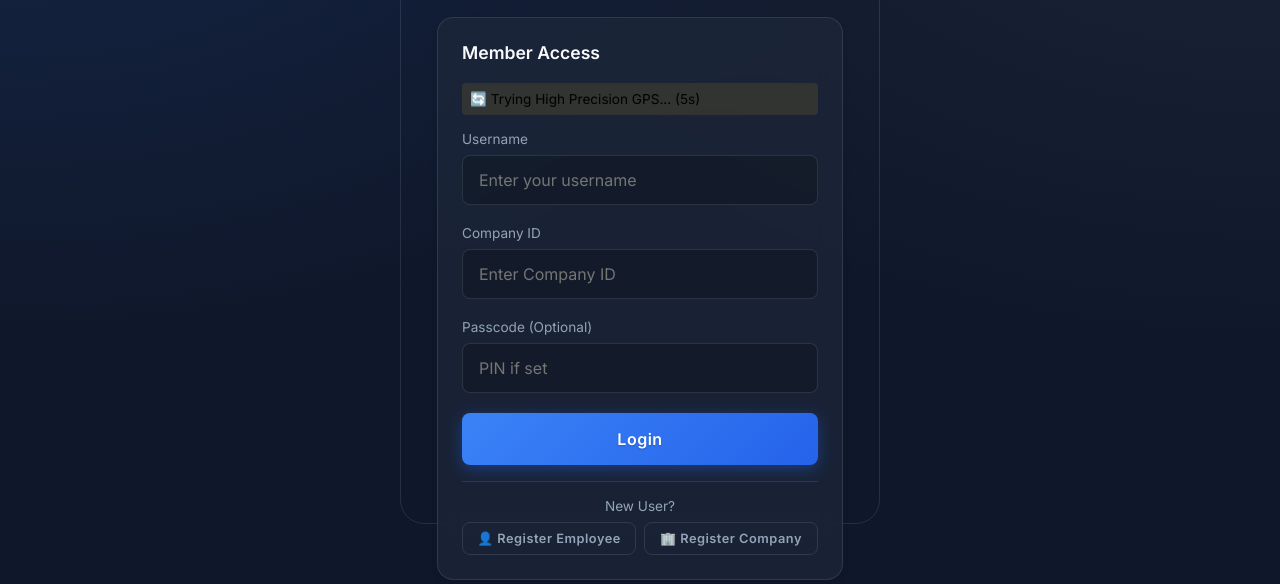
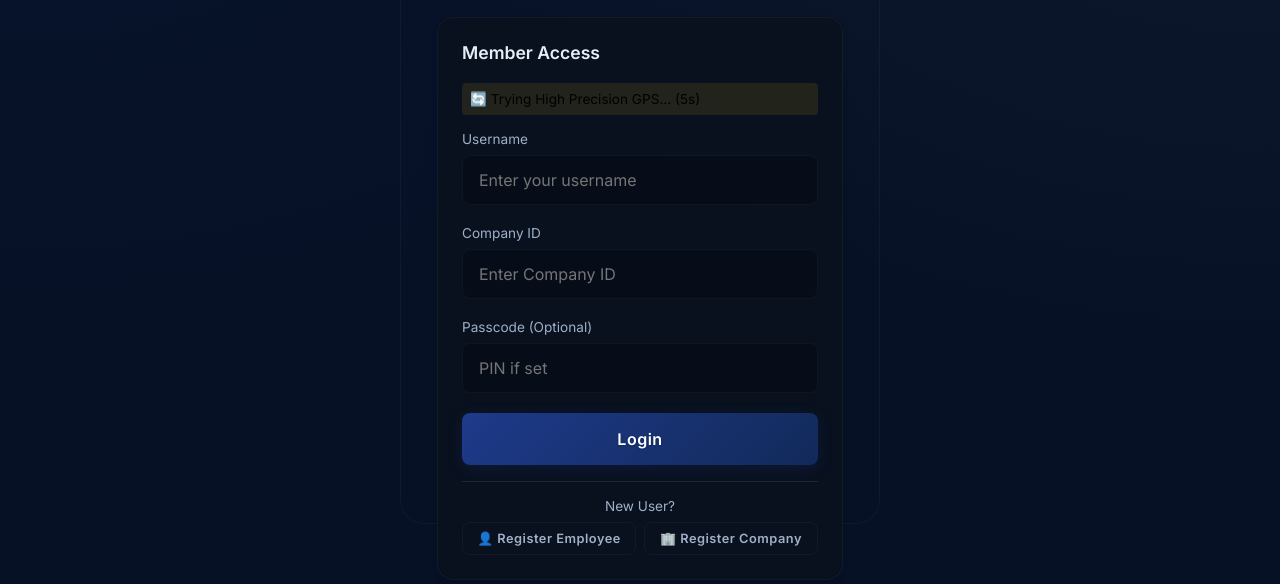
Before and after one commit to alhassanalifa99-lab/employee-tracker, a plain HTML site: page index.html in a window 1280 px wide. Shown: the part 216-800 px from the top of the page. Drawn offline with Linux system fonts and the light colour scheme.

Commit message:
update spp ui and files

```diff
--- a/style.css
+++ b/style.css
@@ -1,27 +1,24 @@
 :root {
-    /* --- PREMIUM THEME: Glassmorphism & Deep Blue --- */
+    /* --- Dark Comfortable Theme --- */
 
-    /* Backgrounds: Deep Gradient */
-    --bg-dark: #0f172a;
-    --bg-gradient: linear-gradient(135deg, #0f172a 0%, #1e1b4b 100%);
+    /* Backgrounds: Deep comfortable navy */
+    --bg-dark: #061126;
+    --bg-gradient: linear-gradient(135deg, #061126 0%, #0b1a2b 100%);
 
-    /* Glassmorphism Cards */
-    --card-bg: rgba(30, 41, 59, 0.7);
-    /* Translucent */
-    --card-border: rgba(255, 255, 255, 0.1);
-    --card-blur: 12px;
+    /* Cards and surfaces */
+    --card-bg: rgba(10, 18, 30, 0.82);
+    --card-border: rgba(255, 255, 255, 0.04);
+    --card-blur: 10px;
 
-    /* Primary Colors */
-    --primary: #3b82f6;
-    /* Electric Blue */
-    --primary-gradient: linear-gradient(135deg, #3b82f6 0%, #2563eb 100%);
-    --primary-glow: rgba(59, 130, 246, 0.5);
+    /* Primary Colors: darker, desaturated indigo for comfort */
+    --primary: #1e3a8a;
+    --primary-gradient: linear-gradient(135deg, #1e3a8a 0%, #122a5a 100%);
+    --primary-glow: rgba(30, 58, 138, 0.22);
 
     /* Accents */
     --accent-gold: #f59e0b;
-    /* Gold for status/highlights */
-    --text-main: #f8fafc;
-    --text-muted: #94a3b8;
+    --text-main: #e6eef8;
+    --text-muted: #9fb0c8;
 
     /* Functional Colors */
     --danger: #ef4444;
@@ -30,16 +27,13 @@
     --success-gradient: linear-gradient(135deg, #10b981 0%, #059669 100%);
 
     /* Spacing & Radius */
-    /* Glassmorphism removed as per user request - finding solid alternatives */
-    /* --glass-bg: rgba(30, 41, 59, 0.7); from previous */
-    --glass-bg: rgba(30, 41, 59, 0.95);
-    /* More solid */
-    --glass-border: rgba(255, 255, 255, 0.1);
-    --glass-shadow: 0 8px 32px 0 rgba(0, 0, 0, 0.3);
+    --glass-bg: rgba(10, 18, 30, 0.95);
+    --glass-border: rgba(255, 255, 255, 0.04);
+    --glass-shadow: 0 8px 32px 0 rgba(0, 0, 0, 0.35);
     --radius-sm: 8px;
     --radius-md: 16px;
     --radius-lg: 24px;
-    --shadow-soft: 0 8px 32px rgba(0, 0, 0, 0.3);
+    --shadow-soft: 0 8px 32px rgba(0, 0, 0, 0.36);
 }
 
 * {
@@ -53,8 +47,8 @@
 body {
     background-color: var(--bg-dark);
     background-image:
-        radial-gradient(at 0% 0%, rgba(59, 130, 246, 0.15) 0px, transparent 50%),
-        radial-gradient(at 100% 0%, rgba(148, 163, 184, 0.1) 0px, transparent 50%);
+        radial-gradient(at 0% 0%, rgba(30, 58, 138, 0.06) 0px, transparent 50%),
+        radial-gradient(at 100% 0%, rgba(148, 163, 184, 0.06) 0px, transparent 50%);
     background-attachment: fixed;
     color: var(--text-light);
     font-family: 'Inter', 'Segoe UI', sans-serif;
@@ -208,7 +202,7 @@ select:focus {
     outline: none;
     border-color: var(--primary);
     background: rgba(0, 0, 0, 0.4);
-    box-shadow: 0 0 0 3px rgba(59, 130, 246, 0.25);
+    box-shadow: 0 0 0 3px rgba(30, 58, 138, 0.12);
 }
 
 /* --- Buttons --- */
@@ -231,12 +225,12 @@ select:focus {
 .btn-primary {
     background: var(--primary-gradient);
     color: white;
-    box-shadow: 0 4px 15px rgba(37, 99, 235, 0.4);
-    text-shadow: 0 1px 2px rgba(0, 0, 0, 0.2);
+    box-shadow: 0 4px 15px var(--primary-glow);
+    text-shadow: 0 1px 2px rgba(0, 0, 0, 0.24);
 }
 
 .btn-primary:hover {
-    box-shadow: 0 6px 20px rgba(37, 99, 235, 0.6);
+    box-shadow: 0 6px 20px rgba(30, 58, 138, 0.38);
 }
 
 .btn-outline {
```
Also changed, not shown: service-worker.js (+20 -4 lines).
